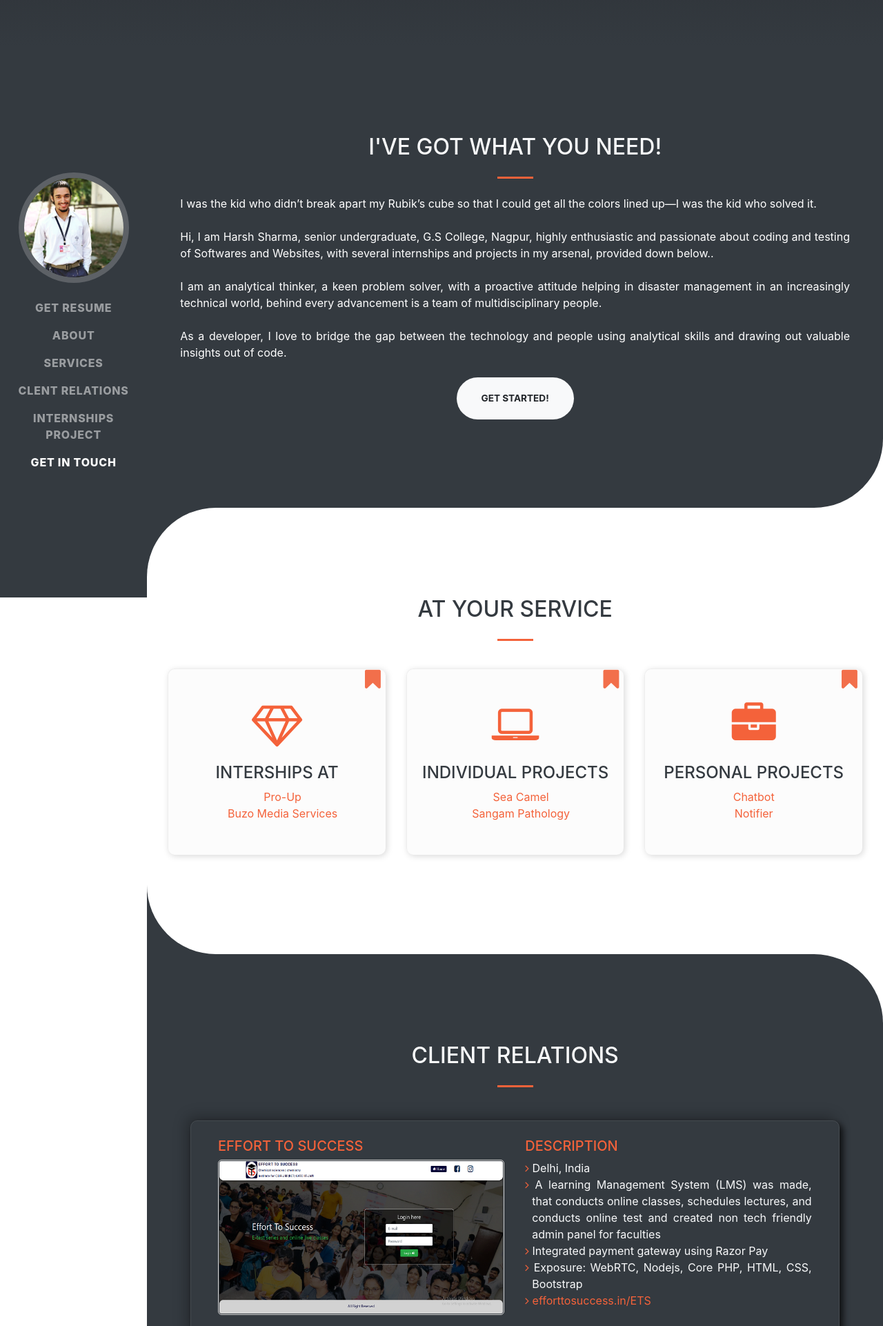
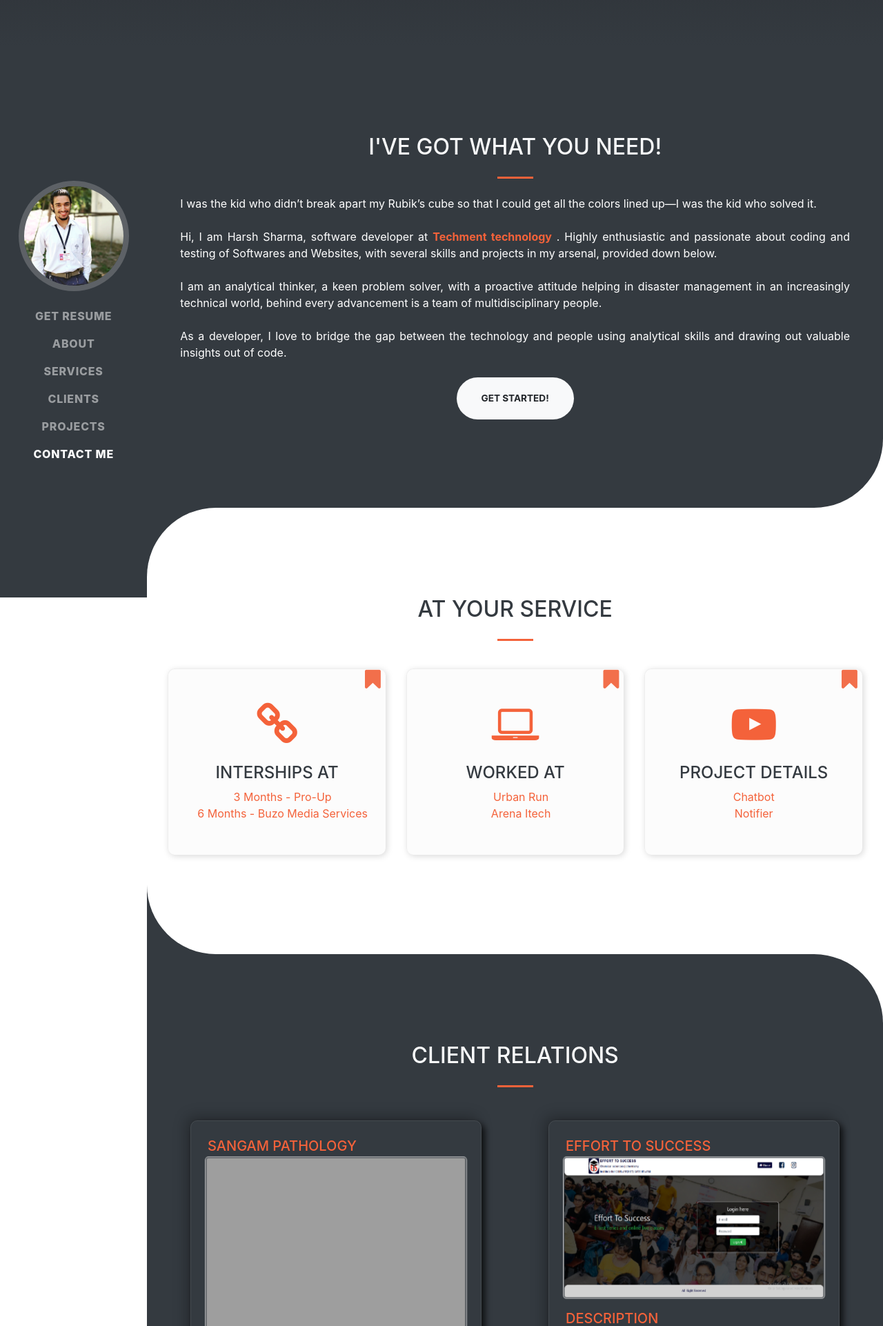
Before and after one commit to harsh3877/portfolio, a PHP site: page / in a window 1280 px wide. Shown: the part 734-2656 px from the top of the page at 69% size. Run offline with PHP 8.4, Linux system fonts and the light colour scheme; some web fonts are replaced; grey boxes are pictures that could not be loaded.

Commit message:
Add files via upload

```diff
--- a/index.php
+++ b/index.php
@@ -170,9 +170,9 @@
 								<ul type="none" class="text-white myintro">
 									<li >I was the kid who didn’t break apart my Rubik’s cube so that I could get all the colors lined up—I was the
 									kid who solved it.</li><br>
-									<li >Hi, I am Harsh Sharma, senior undergraduate, G.S College, Nagpur,
-									highly enthusiastic and passionate about coding and testing of Softwares and Websites, with several internships and projects
-									in my arsenal, provided down below..</li><br>
+									<li >Hi, I am Harsh Sharma, software developer at <b><a href='https://www.techment.com/'>Techment technology</a></b>
+									. Highly enthusiastic and passionate about coding and testing of Softwares and Websites, with several skills and projects
+									in my arsenal, provided down below.</li><br>
 									<li >I am an analytical thinker, a keen problem solver, with a
 									proactive attitude helping in disaster management in an increasingly technical world, behind every advancement
 									is a team of multidisciplinary people.</li><br>
@@ -199,10 +199,10 @@
                     	<span class="text-primary fa fa-bookmark bookmark fa-2x"></span>
                     	<div class="socialpresence">
 	                        <div class="zoom py-5 h-100">
-	                            <i class="fa fa-4x fa-diamond text-primary mb-4"></i>
+	                            <i class="fa fa-4x fa-link text-primary mb-4"></i>
 								<h4 class="">Interships At</h4>
-								<a class="linkcontnent ml-3" href="http://proup.in/" data-aos="fade-right" data-aso-delay="600">Pro-Up</a><br>
-								<a class="linkcontnent ml-3" href="https://buzo.in/" data-aos="fade-right" data-aso-delay="600">Buzo Media Services</a><br>
+								<a class="linkcontnent ml-3" href="http://proup.in/" data-aos="fade-right" data-aso-delay="600">3 Months - Pro-Up</a><br>
+								<a class="linkcontnent ml-3" href="https://buzo.in/" data-aos="fade-right" data-aso-delay="600">6 Months - Buzo Media Services</a><br>
 	                        </div>
 	                    </div>
                     </div>
@@ -212,9 +212,9 @@
                     	<div class="socialpresence">
                     	    <div class="zoom py-5 h-100">
 	                            <i class="fa fa-4x fa-laptop text-primary mb-4"></i>
-								<h4 class="">Individual Projects</h4>
-								<a class="linkcontnent ml-3" href="https://seacamel.herokuapp.com/" data-aos="fade-right" data-aso-delay="800">Sea Camel</a><br>
-								<a class="linkcontnent ml-3" href="https://sangampath.herokuapp.com/" data-aos="fade-right" data-aso-delay="800">Sangam Pathology</a><br>
+								<h4 class="">Worked at</h4>
+								<a class="linkcontnent ml-3" href="https://urbanrun.in/" data-aos="fade-right" data-aso-delay="800">Urban Run</a><br>
+								<a class="linkcontnent ml-3" href="https://www.arenaitech.com/" data-aos="fade-right" data-aso-delay="800">Arena Itech</a><br>
 
 	                        </div>
 	                    </div>
@@ -224,8 +224,8 @@
 						<span class="text-primary fa fa-bookmark bookmark fa-2x"></span>
 						<div class="socialpresence">
                         <div class="zoom py-5 h-100">
-							<i class="fa fa-4x fa-briefcase text-primary mb-4"></i>
-							<h4 id="PP">Personal Projects</h4>
+							<i class="fa fa-4x fa-youtube-play text-primary mb-4"></i>
+							<h4 id="PP">Project details</h4>
 
 								<a class="linkcontnent" data-aos="fade-right" data-aso-delay="1000" href="https://youtu.be/tbxf5jxL-WA" target="_blank">Chatbot</a><br>
 								<a class="linkcontent" href="https://youtu.be/JXMVUHjqYXA" data-aos="fade-right" data-aso-delay="1000" target="_blank">Notifier</a><br>
@@ -246,30 +246,29 @@
                 <div data-tilt data-tilt-full-page-listening><h2 class="text-center text-light mt-0 " data-aos="fade-up">Client Relations</h2></div>
                 <hr class="divider dark my-4" />
                 <div class="row m-0 pb-4">
-                   <!--  <div data-aos="fade-right" data-aos-delay="100" class="col-lg-6 col-sm-12 col-md-6 text-center  px-5 mt-4 parentclient">
+                  <div data-aos="fade-right" data-aos-delay="100" class="col-lg-6 col-sm-12 col-md-6 text-center  px-5 mt-4 parentclient">
                         <div class="clientcontainer p-4">
-                    	<h5 class="text-left text-primary">Dina Udupa</h5>
-                        	<img src="image/projectimages/dinaudupa.png">
+                    	<h5 class="text-left text-primary">Sangam Pathology</h5>
+                        	<img src="image/projectimages/sangam.png">
                     	<h5 class="text-left text-primary mt-3">Description</h5>
                     	<ul class="text-left">
-							<li class="text-light"><span class="fa fa-angle-right text-primary bulletpoint" data-aos="fade-right" data-aos-delay="200"></span> London, United Kingdom</li>
-							<li class="text-light"><span class="fa fa-angle-right text-primary bulletpoint" data-aos="fade-right" data-aos-delay="300"></span> Made an end to end E-commerce website for the client that sells Indian ethnic wears for UK audience using WordPress</li>
-							<li class="text-light"><span class="fa fa-angle-right text-primary bulletpoint" data-aos="fade-right" data-aos-delay="400"></span> Integrated PayPal payment gateway and have applied custom logic discounts, sales and shipping charges for various countries</li>
-							<li class="text-light"><span class="fa fa-angle-right text-primary bulletpoint" data-aos="fade-right" data-aos-delay="500"></span> Exposure: Wordpress, HTML, CSS</li>
-							<li class="text-light"><span class="fa fa-angle-right text-primary bulletpoint" data-aos="fade-right" data-aos-delay="600"></span> <a href="https://www.dinaudupa.com/">dinaudupa.com</a></li>
+							<li class="text-light"><span class="fa fa-angle-right text-primary bulletpoint" data-aos="fade-right" data-aos-delay="200"></span> Made a standalone website to print reports for their patient</li>
+							<li class="text-light"><span class="fa fa-angle-right text-primary bulletpoint" data-aos="fade-right" data-aos-delay="300"></span> No Database, No server, No hosting</li>
+							<li class="text-light"><span class="fa fa-angle-right text-primary bulletpoint" data-aos="fade-right" data-aos-delay="400"></span> Exposure: Javascript, HTML, CSS</li>
+							<li class="text-light"><span class="fa fa-angle-right text-primary bulletpoint" data-aos="fade-right" data-aos-delay="500"></span> <a href="https://sangampath.herokuapp.com">sangampath.herokuapp.com</a></li>
 						</ul>
                         </div>
-                    </div> -->
+                    </div>
 
-                    <div data-aos="fade-left" data-aos-delay="100" class="col-lg-12 col-sm-12 col-md-12 text-center px-5 mt-4 parentclient">
+                    <div data-aos="fade-left" data-aos-delay="100" class="col-lg-6 col-sm-12 col-md-6 text-center px-5 mt-4 parentclient">
                         <div class="clientcontainer p-4">
-                        <div class="row m-0">
-                            <div class="col-lg-6 col-md-6 col-sm-12">
+                        <!-- <div class="row m-0"> -->
+                           <!--  <div class="col-lg-6 col-md-6 col-sm-12"> -->
                                 <h5  class="text-left text-primary">Effort To Success</h5>
                                 <img src="image/projectimages/ets.png" class="">
-                            </div>
-                            <div class="col-lg-6 col-md-6 col-sm-12">
-                                <h5  class="text-left text-primary description-heading">Description</h5>
+                         <!--    </div> -->
+                           <!--  <div class="col-lg-6 col-md-6 col-sm-12"> -->
+                                <h5  class="text-left text-primary description-heading mt-3">Description</h5>
                                 <ul  class="text-left">
                                     <li class="text-light"> <span class="fa fa-angle-right text-primary bulletpoint" data-aos="fade-right" data-aos-delay="200"></span> Delhi, India</li>
                                     <li class="text-light"> <span class="fa fa-angle-right text-primary bulletpoint" data-aos="fade-right" data-aos-delay="300"></span> A learning Management System (LMS) was made, that conducts online classes, schedules lectures, and conducts online test and created non tech friendly admin panel for faculties</li>
@@ -277,8 +276,8 @@
                                     <li class="text-light"> <span class="fa fa-angle-right text-primary bulletpoint" data-aos="fade-right" data-aos-delay="500"></span> Exposure: WebRTC, Nodejs, Core PHP, HTML, CSS, Bootstrap</li>
                                     <li class="text-light"> <span class="fa fa-angle-right text-primary bulletpoint" data-aos="fade-right" data-aos-delay="600"></span> <a href="https://efforttosuccess.in/ETS/">efforttosuccess.in/ETS</a></li>
                                 </ul>
-                            </div>
-                        </div>
+                            <!-- </div> -->
+                     <!--    </div> -->
 
 
                         </div>
@@ -288,11 +287,11 @@
 
         </section>
     </div>
-        <!-- internship-->
+        <!-- peoject-->
         <div class="bg-dark" >
         <section id="internship" class="page-section">
             <div class="container-fluid p-0">
-			<div data-tilt data-tilt-full-page-listening><h2 class="text-center mt-0 " data-aos="fade-up" >Internship Projects</h2></div>
+			<div data-tilt data-tilt-full-page-listening><h2 class="text-center mt-0 " data-aos="fade-up" >Projects</h2></div>
                 <hr class="divider dark my-4" />
                 <div class="row m-0 px-5 pb-4">
                     <div class="col-lg-4 col-md-4 col-sm-6 mt-5">
@@ -323,6 +322,29 @@
                         >
                     </div>
                     <div class="col-lg-2 col-md-2 col-sm-6 emptycontainer"></div>
+
+                     <div class="col-lg-4 col-md-4 col-sm-6 mt-5">
+                        <a class="internship-box" href="https://www.youtube.com/watch?v=JXMVUHjqYXA"
+                            ><img class="img-fluid" src="image/projectimages/notifier.png" alt="" />
+                            <div class="internship-box-caption p-3">
+                                <div class="project-category text-white-50">Web App</div>
+                                <div class="project-name">Notifier</div>
+                            </div></a
+                        >
+                    </div>
+
+                    <div class="col-lg-4 col-md-4 col-sm-6 mt-5">
+                        <a class="internship-box" href="https://seacamel.herokuapp.com/"
+                            ><img class="img-fluid" src="image/projectimages/seacamel.png" alt="" />
+                            <div class="internship-box-caption p-3">
+                                <div class="project-category text-white-50">Website</div>
+                                <div class="project-name">Seacamel</div>
+                            </div></a
+                        >
+                    </div>
+
+                    <div class="col-lg-2 col-md-2 col-sm-6 emptycontainer"></div>
+
                     <div class="col-lg-4 col-md-4 col-sm-6 mt-5">
                         <a  class="internship-box" href="https://krishnamcomputers.com/"
                             ><img class="img-fluid" src="image/projectimages/krishnum.png" alt="" />
@@ -341,8 +363,17 @@
                             </div></a
                         >
                     </div>
-                    <div class="col-lg-2 col-md-2 col-sm-6 emptycontainer"></div>
-                    <div class="col-lg-4 col-md-4 col-sm-6 mt-5 hiddencontainer">
+                     <div class="col-lg-4 col-md-4 col-sm-6 mt-5">
+                        <a class="internship-box" href="https://harsh-sharma.herokuapp.com/Mychatbot.html"
+                            ><img class="img-fluid" src="image/projectimages/chatbot.png" alt="" />
+                            <div class="internship-box-caption p-3">
+                                <div class="project-category text-white-50">Simple</div>
+                                <div class="project-name">Chatbot</div>
+                            </div></a
+                        >
+                    </div>
+
+                    <!-- <div class="col-lg-4 col-md-4 col-sm-6 mt-5 hiddencontainer">
                         <a  class="internship-box" href="https://dgsharma.com/"
                             ><img class="img-fluid" src="image/comingsoon.jpg" alt="" />
                             <div class="internship-box-caption p-3">
@@ -350,7 +381,7 @@
                                 <div class="project-name">Soon</div>
                             </div></a
                         >
-                    </div>
+                    </div>  -->
                 </div>
             </div>
         </section>
--- a/menu.php
+++ b/menu.php
@@ -21,14 +21,14 @@
 					<li class="nav-item">
 					  <a class="nav-link js-scroll-trigger" href="#services">Services</a>
 					</li><li class="nav-item">
-					  <a class="nav-link js-scroll-trigger" href="#clientrelation">Clent Relations</a>
+					  <a class="nav-link js-scroll-trigger" href="#clientrelation">Clients</a>
 					</li>
 
 					<li class="nav-item">
-					  <a class="nav-link js-scroll-trigger"  href="#internship">Internships Project</a>
+					  <a class="nav-link js-scroll-trigger"  href="#internship">Projects</a>
 					</li>
 					<li class="nav-item">
-					  <a class="nav-link js-scroll-trigger"  href="#contact">Get In Touch</a>
+					  <a class="nav-link js-scroll-trigger"  href="#contact">Contact Me</a>
 					</li>
 				 </ul>
 				</div>
```
